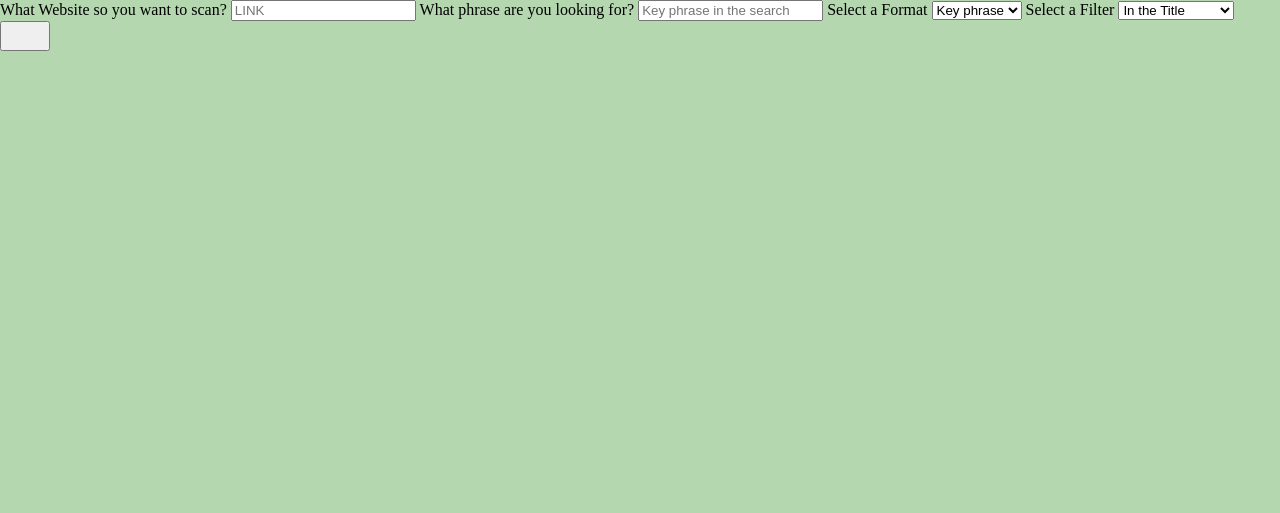
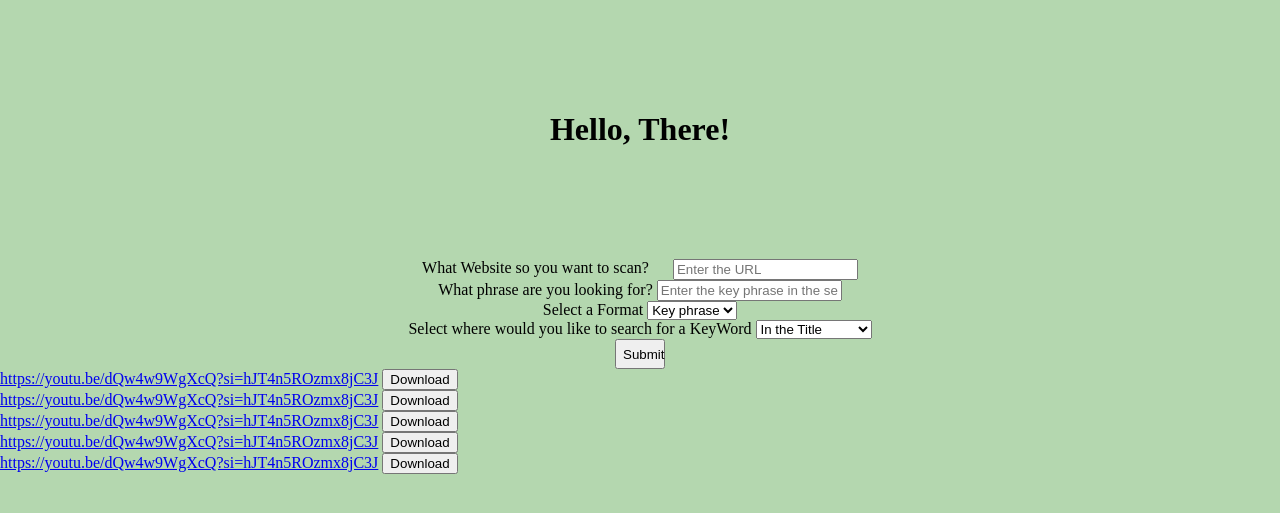
Before and after one commit to Radwayne12/AASSengine, a PHP site: page / in a window 1280 px wide. Shown: the top 513 px of the page. Run offline with PHP 8.4, Linux system fonts and the light colour scheme.

Commit message:
UPDATE: Updated design form, bug fix

```diff
--- a/static/assets/css/main_style.css
+++ b/static/assets/css/main_style.css
@@ -5,4 +5,31 @@ body {
   margin: 0;
 }
 
+.link-output {
+  font-size: 2vh;
+}
+
+.container-search {
+  padding-top: 7%;
+}
+
+.container-search-titile {
+  padding-bottom: 7%;
+  display: flex;
+  justify-content: center;
+}
+
+form {
+  display: flex;
+  justify-content: center;
+  align-items: center;
+  flex-direction: column;
+}
+
+.form-url {
+  display: flex;
+  justify-content: center;
+  gap: 3vh;
+}
+
 /*# sourceMappingURL=main_style.css.map */
--- a/static/assets/scss/main_style.scss
+++ b/static/assets/scss/main_style.scss
@@ -4,3 +4,25 @@ body{
     height: 100vh;
     margin: 0;
 }
+.link-output{
+    font-size: 2vh;
+}
+.container-search{
+    padding-top: 7%;
+}
+.container-search-titile{
+    padding-bottom: 7%;
+    display: flex;
+    justify-content: center;
+}
+form{
+    display: flex;
+    justify-content: center;
+    align-items: center;
+    flex-direction: column;
+}
+.form-url{
+    display: flex;
+    justify-content: center;
+    gap: 3vh;
+}
--- a/static/index.html
+++ b/static/index.html
@@ -10,38 +10,65 @@
     <div class="container">
         <div class="container-search">
             <div class="container-search-titile">
-
+                <h1>Hello, There!</h1>
             </div>
             <div class="container-search-input">
                 <form method="post" action="index.php">
 
                     <!-- Input the Link -->
+                    <div class="form-url">
                         <label>What Website so you want to scan?</label>
-                    <input name="Link" type="text" placeholder="LINK">
-
+                        <input name="url" type="url" placeholder="Enter the URL">
+                    </div>
+                    <div class="form-keyphrase">
                         <label>What phrase are you looking for?</label>
-                    <input name="KeyPhrase" type="text" placeholder="Key phrase in the search">
-
+                        <input name="keyphrase" type="text" placeholder="Enter the key phrase in the search">
+                    </div>
+                    <div>
                         <!-- PDF DOCS OR XLS -->
                         <label>Select a Format</label>
-                    <select name="Format">
-                        <option value="Key phrase">Key phrase</option>
-                        <option value="PDF">PDF File</option>
-                        <option value="Word">Word File</option>
-                        <option value="Excel">Excel File</option>
+                        <select name="format">
+                            <option value="keyphrase">Key phrase</option>
+                            <option value="pdf">PDF File</option>
+                            <option value="word">Word File</option>
+                            <option value="excel">Excel File</option>
                         </select>
+                    </div>
 
+                    <div>
                         <!-- is it in title, link, or files -->
-                    <label>Select a Filter</label>
-                    <select name="Filter">
-                        <option value="inTitle">In the Title</option>
-                        <option value="inLink">In the Link</option>
-                        <option value="inWebSite">On the WebSite</option>
+                        <label>Select where would you like to search for a KeyWord</label>
+                        <select name="filter">
+                            <option value="intitle">In the Title</option>
+                            <option value="inurl">In the URL</option>
+                            <option value="inwebpage">On the WebSite</option>
                         </select>
-
-                    <!-- start the search -->
-                    <button style="height: 30px; width: 50px;" type="submit"></button>
+                    </div>
+                    <!-- submit the data and start the search -->
+                    <button style="height: 30px; width: 50px;" type="submit">Submit</button>
                 </form>
+            </div>
+            <div class="container-search-output">
+                <div class="container-search-output-link">
+                    <a class="link-output" href="https://youtu.be/dQw4w9WgXcQ?si=hJT4n5ROzmx8jC3J">https://youtu.be/dQw4w9WgXcQ?si=hJT4n5ROzmx8jC3J</a>
+                    <button>Download</button>
+                </div>
+                <div class="container-search-output-link">
+                    <a class="link-output" href="https://youtu.be/dQw4w9WgXcQ?si=hJT4n5ROzmx8jC3J">https://youtu.be/dQw4w9WgXcQ?si=hJT4n5ROzmx8jC3J</a>
+                    <button>Download</button>
+                </div>
+                <div class="container-search-output-link">
+                    <a class="link-output" href="https://youtu.be/dQw4w9WgXcQ?si=hJT4n5ROzmx8jC3J">https://youtu.be/dQw4w9WgXcQ?si=hJT4n5ROzmx8jC3J</a>
+                    <button>Download</button>
+                </div>
+                <div class="container-search-output-link">
+                    <a class="link-output" href="https://youtu.be/dQw4w9WgXcQ?si=hJT4n5ROzmx8jC3J">https://youtu.be/dQw4w9WgXcQ?si=hJT4n5ROzmx8jC3J</a>
+                    <button>Download</button>
+                </div>
+                <div class="container-search-output-link">
+                    <a class="link-output" href="https://youtu.be/dQw4w9WgXcQ?si=hJT4n5ROzmx8jC3J">https://youtu.be/dQw4w9WgXcQ?si=hJT4n5ROzmx8jC3J</a>
+                    <button>Download</button>
+                </div>
             </div>
         </div>
     </div>
```
Also changed, not shown: 1 other file. Lines whose indentation alone changed are shown as unchanged.
